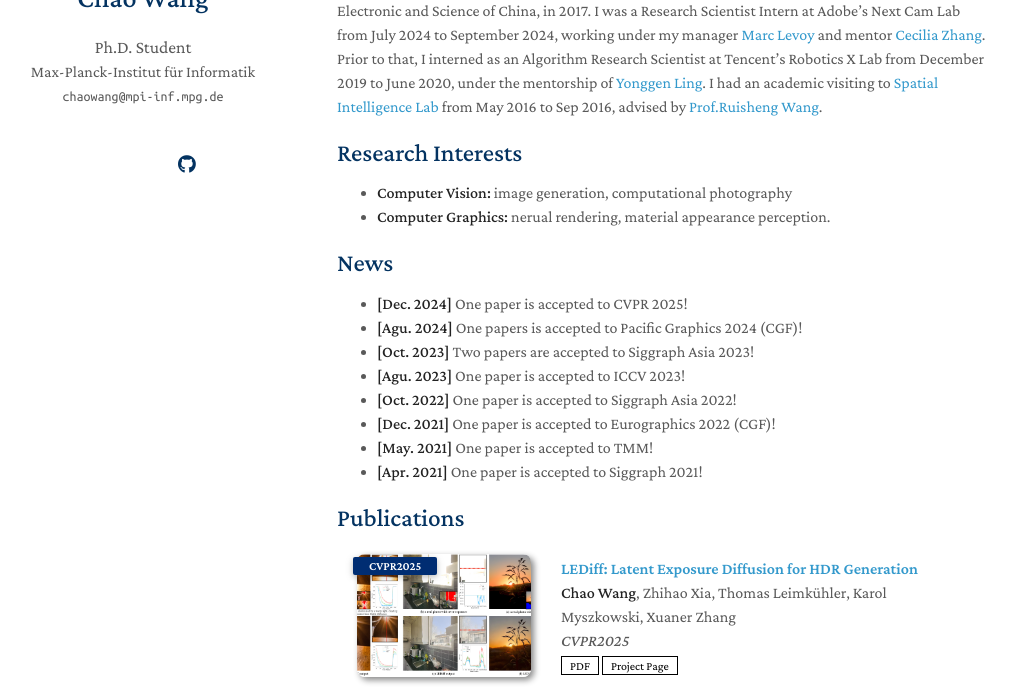
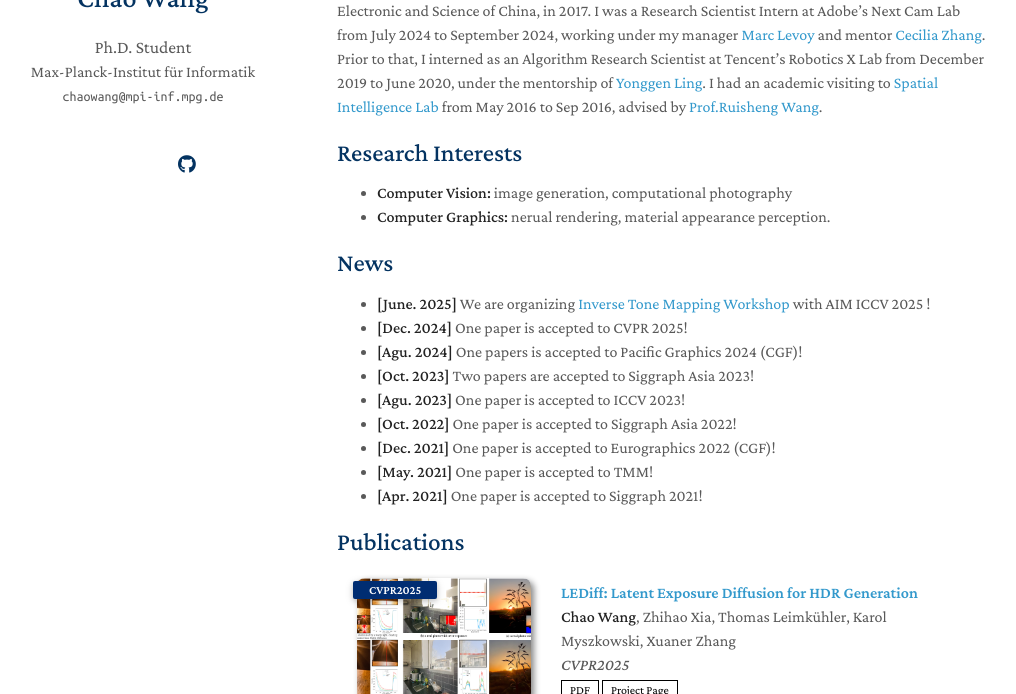
Before and after one commit to Hans1984/Hans1984.github.io, a Jekyll site: the page built from index.md, in a window 1280 px wide and 900 px high, cut to the strip 206-900 px from the top of the window. Shown: the whole strip, without its empty margins (133-1149 px from the left). Built offline with Jekyll 4.4.1, drawn with Linux system fonts in a browser that asks for light colours; nearby versions of some CDN libraries; a style sheet for code colours, icons or effects is not loaded; our own code applies the rules of GitHub Pages for plain Markdown files.

Commit message:
Update index.md

```diff
--- a/index.md
+++ b/index.md
@@ -12,6 +12,7 @@
 - **Computer Graphics:** nerual rendering, material appearance perception.
 
 ## News
+- **[June. 2025]** We are organizing [Inverse Tone Mapping Workshop](https://cvlai.net/aim/2025/) with AIM ICCV 2025 !
 - **[Dec. 2024]** One paper is accepted to CVPR 2025!
 - **[Agu. 2024]** One papers is accepted to Pacific Graphics 2024 (CGF)!
 - **[Oct. 2023]** Two papers are accepted to Siggraph Asia 2023!
```
